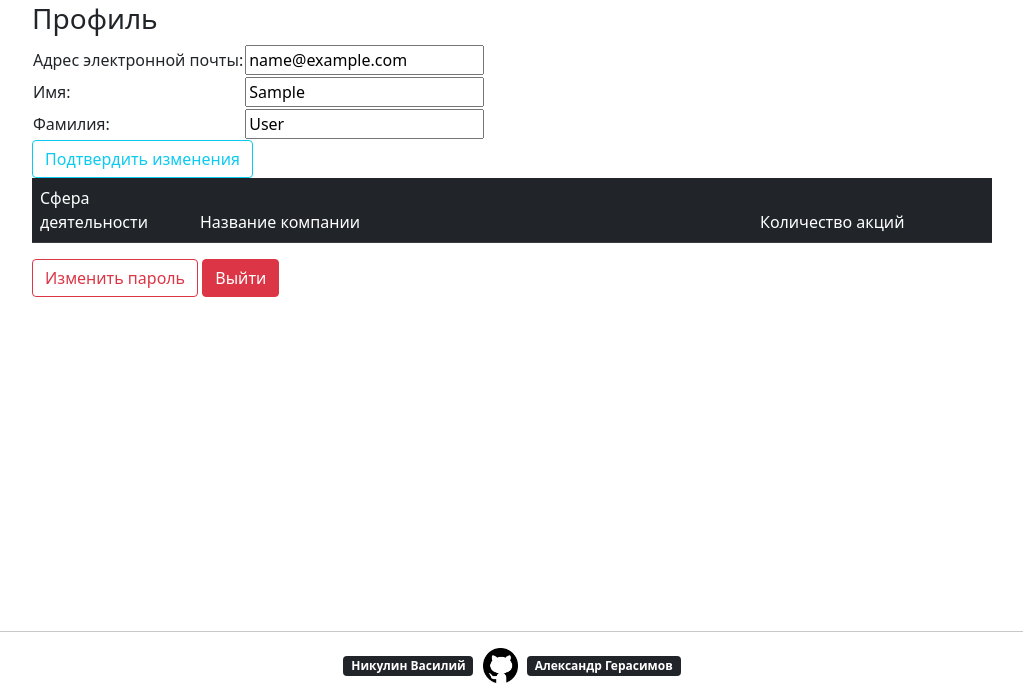
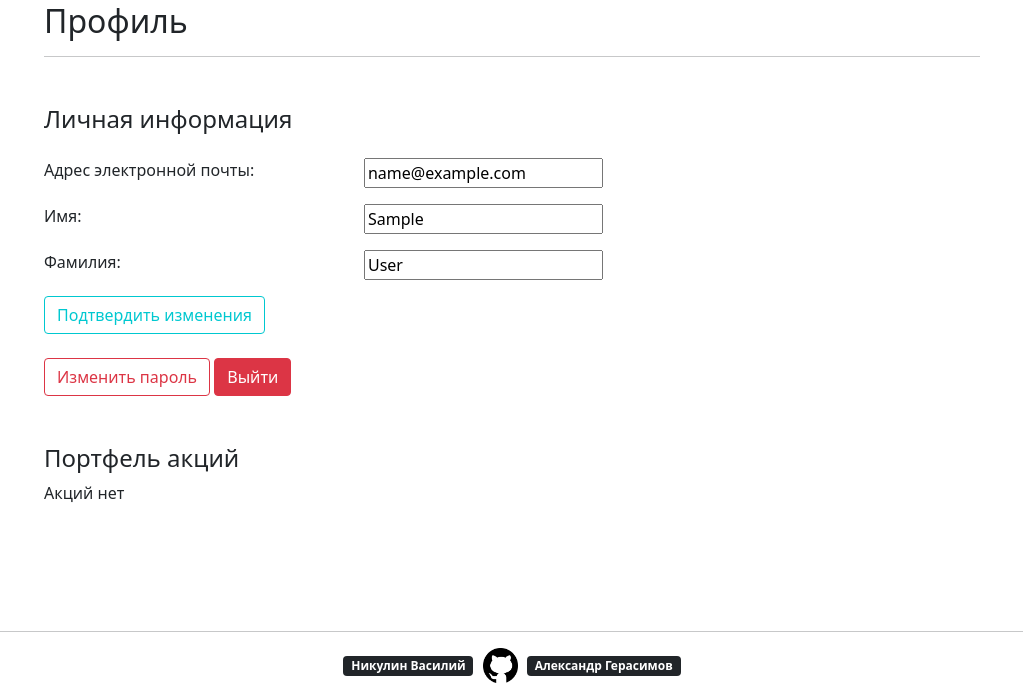
Before and after one commit to Nikulin-V/stock_exchange, a Django app: page /auth/profile/ in a window 1280 px wide. Shown: the part 101-800 px from the top of the page, without its empty margins (128-1151 px from the left). Run offline with Django 4.2, Linux system fonts and the light colour scheme; the visitor is signed in with stand-in values (Sample User, id 1); data that the repository does not hold is empty.

Commit message:
Added design to profile page

```diff
--- a/templates/users/profile.html
+++ b/templates/users/profile.html
@@ -5,46 +5,78 @@
 {% endblock %}
 
 {% block content %}
-    <h3>Профиль</h3>
-    <form method="post">
+
+    <div class="container-fluid">
+        <h2>Профиль</h2>
+        <hr>
+        <div class="mx-auto my-5">
+            <h4 class="mb-4">Личная информация</h4>
+
+            <form method="post" class="mb-4">
                 {% csrf_token %}
-        <table>
-            <tr>
-                <td>{{ form.email.label_tag }}</td>
-                <td>{{ form.email }}</td>
-                <td>{{ form.email.errors }}</td>
-            </tr>
-            <tr>
-                <td>{{ form.first_name.label_tag }}</td>
-                <td>{{ form.first_name }}</td>
-                <td>{{ form.first_name.errors }}</td>
-            </tr>
-            <tr>
-                <td>{{ form.last_name.label_tag }}</td>
-                <td>{{ form.last_name }}</td>
-                <td>{{ form.last_name.errors }}</td>
-            </tr>
-        </table>
-        <input class="btn btn-outline-info" type="submit" value="Подтвердить изменения">
+                <div class="row mb-3">
+                    <div class="col-4">
+                        {{ form.email.label_tag }}
+                    </div>
+                    <div class="col-8">
+                        {{ form.email }}
+                    </div>
+                </div>
+                <div class="row mb-3">
+                    <div class="col-4">
+                        {{ form.first_name.label_tag }}
+                    </div>
+                    <div class="col-8">
+                        {{ form.first_name }}
+                    </div>
+                </div>
+                <div class="row mb-3">
+                    <div class="col-4">
+                        {{ form.last_name.label_tag }}
+                    </div>
+                    <div class="col-8">
+                        {{ form.last_name }}
+                    </div>
+                </div>
+                <div class="text-danger">
+                    {{ form.email.errors }}
+                    {{ form.first_name.errors }}
+                    {{ form.last_name.errors }}
+                    {% for error in form.errors.values %}
+                        {{ error }}
+                    {% endfor %}
+                </div>
+                <input class="btn btn-outline-aqua mx-auto" type="submit" value="Подтвердить изменения">
             </form>
+            <a class="btn btn-outline-danger" href="/auth/password_change">Изменить пароль</a>
+            <a class="btn btn-danger" href="/auth/logout">Выйти</a>
+        </div>
 
+        <div class="mx-auto my-5">
+            <h4>Портфель акций</h4>
+
+            {% if shares %}
                 <table class="table table-hover">
+                    <caption class="caption-top">Список акций, принадлежащих вам</caption>
                     <thead class="table-dark">
                     <tr>
-            <td class="col">Сфера деятельности</td>
-            <td class="col-7">Название компании</td>
-            <td class="col-3">Количество акций</td>
+                        <td class="col-4">Сфера деятельности</td>
+                        <td class="col-5">Название компании</td>
+                        <td class="col-3 text-center">Количество акций</td>
                     </tr>
                     </thead>
                     {% for share in shares %}
                         <tr>
-                <td> {{ share.company.industry.name }}</td>
-                <td> {{ share.company.name }} {% if not share.company.is_active %} (Неактивно) {% endif %} </td>
-                <td> {{ share.count }} </td>
+                            <td>{{ share.company.industry.name }}</td>
+                            <td>{{ share.company.name }} {% if not share.company.is_active %} (Неактивно) {% endif %} </td>
+                            <td class="text-center">{{ share.count }} </td>
                         </tr>
                     {% endfor %}
                 </table>
+            {% else %}
+                <p>Акций нет</p>
+            {% endif %}
+        </div>
+    </div>
 
-    <a class="btn btn-outline-danger" href="/auth/password_change">Изменить пароль</a>
-    <a class="btn btn-danger" href="/auth/logout">Выйти</a>
 {% endblock %}
```
Lines whose indentation alone changed are shown as unchanged.
